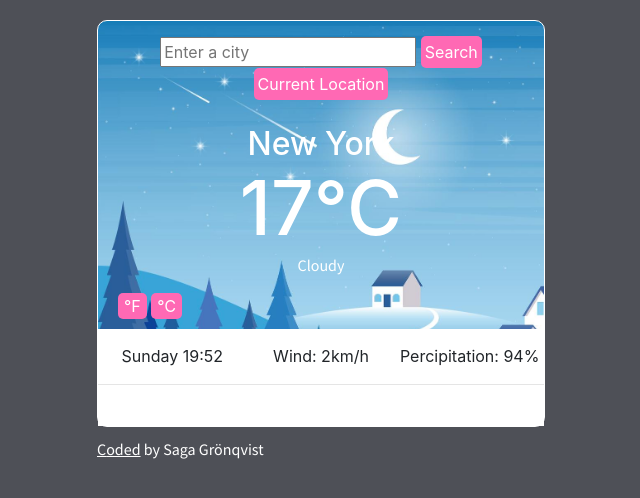
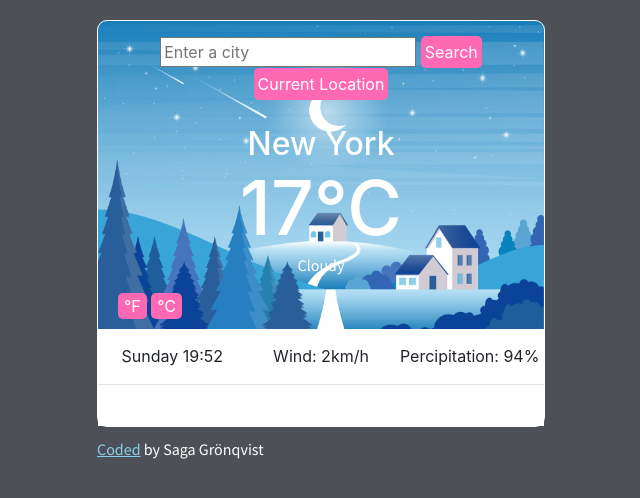
Before and after one commit to sagagronqvist/shecodes-weather-project-final, a plain HTML site: page index.html in a window 1280 px wide. In both pictures the pointer is over the link "Coded". Shown: the whole page, without its empty margins (319-959 px from the left). Drawn offline with nearby package versions, Linux system fonts and the light colour scheme.

Commit message:
A hover color change

```diff
--- a/script.js
+++ b/script.js
@@ -84,7 +84,8 @@ function displayTemp (response) {
     let day = date.getDay();
     let days = ["Sun", "Mon", "Tue", "Wed", "Thu", "Fri", "Sat"];
 
-    return days[day]; }
+    return days[day];
+ }
 
 function displayForecast(response) {
   let forecast = response.data.daily;
--- a/style.css
+++ b/style.css
@@ -34,7 +34,7 @@ a {
 }
 
 a:hover {
-  color: white;
+  color: skyblue;
 }
 
 .row {
@@ -106,6 +106,7 @@ input[type="submit" i]:hover {
 
 #mainBlock {
   background-image: url(morning.jpg);
+  background-size: contain;
 }
 
 .searchBar {
```
Also changed, not shown: afternoon.jpg.
